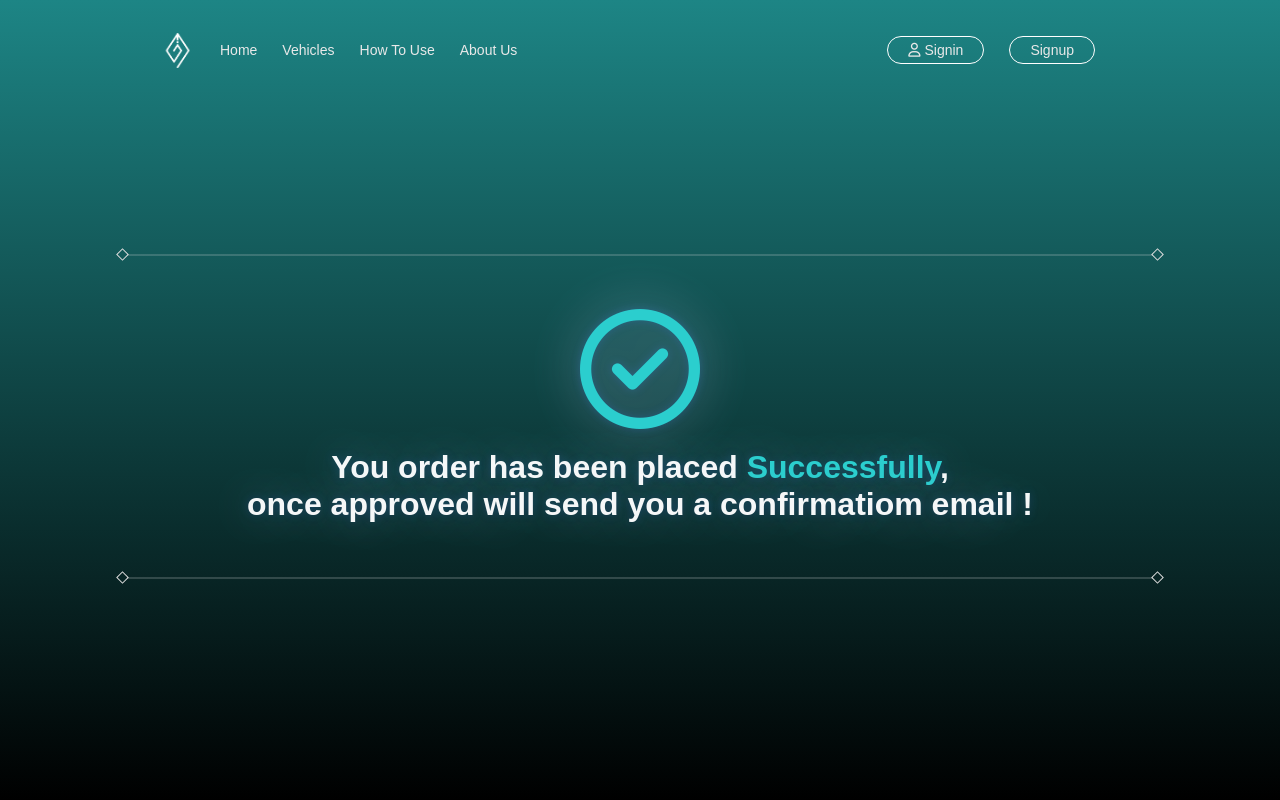
After one commit to Dev-KhalidAi/vehicle-rent-management, a PHP site: page /vehicle-rent-management/success-info.php in a window 1280 px wide. The commit adds this page. Run offline with PHP 8.4, Linux system fonts and the light colour scheme; some libraries are stand-ins or nearby versions; some web fonts are replaced.

Commit message:
finish checkout

```diff
--- a/authentication.php
+++ b/authentication.php
@@ -13,6 +13,7 @@ if(isset($_POST)){
         $_SESSION['name'] = $type[0];
         $_SESSION['username'] = $type[2];
         $_SESSION['role'] = $type[5];
+        $_SESSION['email'] = $type[3];
         if($type[5] == 1){
             header('Location:http://localhost/vehicle-rent-management/admin-dash.php');
         }else{
--- a/scripts/booking.js
+++ b/scripts/booking.js
@@ -1,11 +1,11 @@
 var bookNowButton = document.getElementsByClassName("book-car");
 // bookNowButton.addEventListener("click", bookNow);
-
 for (var j = 0; j < bookNowButton.length; j++) {
   bookNowButton[j].addEventListener("click", bookNow);
 }
 var namee = document.querySelector(".name");
 var carsInfo = [];
+
 function bookNow(index) {
   for (var i = 0; i < index.target.nextElementSibling.children.length; i++) {
     carsInfo[i] =
--- a/styles/info-redirection.css
+++ b/styles/info-redirection.css
@@ -143,3 +143,11 @@ a:visited {
   text-shadow: 0 0 50px rgba(192, 219, 255, 0.48),
     0 0 10px rgba(65, 120, 255, 0.24);
 }
+
+#success {
+  color: #2bcece;
+}
+
+#check {
+  color: #2bcece;
+}
--- /dev/null
+++ b/success-info.php
@@ -0,0 +1,84 @@
+<?php
+session_start();
+?>
+<!DOCTYPE html>
+<html lang="en">
+
+<head>
+        <link rel="icon" href="./images/logo.png">
+    <meta charset="UTF-8">
+    <meta http-equiv="X-UA-Compatible" content="IE=edge">
+    <meta name="viewport" content="width=device-width, initial-scale=1.0">
+    <link rel="stylesheet" href="./styles/info-redirection.css">
+    <link rel="stylesheet" href="https://storage.googleapis.com/graph-fonts/EuclidCircular/fonts.css">
+    <script src="https://kit.fontawesome.com/9c6a0911b0.js" crossorigin="anonymous"></script>
+    <title>Success</title>
+</head>
+
+<body>
+    <div class="main-container">
+        <div class="header">
+            <img class="logo" src="./images/logo-white.png" alt="">
+            <ul>
+                <li><a href="./index.php"> Home</a></li>
+                <li><a href="./index.php#move-to-vheicle">Vehicles</a></li>
+                <li><a href="./index.php#move-to-how">How To Use </a></li>
+                <li><a href="./index.php#move-to-about">About Us</a></li>
+            </ul>
+            <ul class="sign-in-up">
+                <li id="signs"> <a href=<?php
+                        if(isset($_SESSION["name"])){
+                        $name = $_SESSION["name"];
+                        echo "./edit-profile.php";
+                    }else{
+                        echo "./login.php";
+                    }
+                    ?> >
+                    <i class="far fa-user"> </i>
+                    <?php  if(isset($_SESSION["name"])){
+                        $name = $_SESSION["name"];
+                        echo "Hello, $name";
+                    }else{
+                        echo "Signin";
+                    } ?> </a></li>
+                    <li id="signs"> <a href=<?php
+
+                     if(isset($_SESSION["name"])){
+                        echo "./login.php";
+                    }else{
+                        echo "./signup.php";
+                    }
+                    ?> > <?php
+                     if(isset($_SESSION["name"])){
+                        $name = $_SESSION["name"];
+                        echo "Logout";
+                    }else{
+                        echo "Signup";
+                    }
+                    ?></a></li>
+            </ul>
+        </div>
+
+        <div class="title-container">
+            <div class="seprator">
+                <div class="square1"></div>
+                <div class="line"></div>
+                <div class="square1"></div>
+            </div>
+            <i  id = "check"class="far fa-check-circle"></i>
+            <div class="section-title warning">
+               You order has been placed <span id="success">Successfully</span>, <br> once approved will send you a confirmatiom email !
+            </div>
+
+            <div class="seprator">
+                <div class="square1"></div>
+                <div class="line"></div>
+                <div class="square1"></div>
+            </div>
+        </div>
+    </div>
+
+
+</body>
+
+</html>
```
Also changed, not shown: addto-checkout.php (added, +41 -0 lines), booking.php (+6 -2 lines), checkout.php (+14 -7 lines), scripts/checkout.js (+28 -1 lines), styles/checkout.css (+20 -0 lines).
